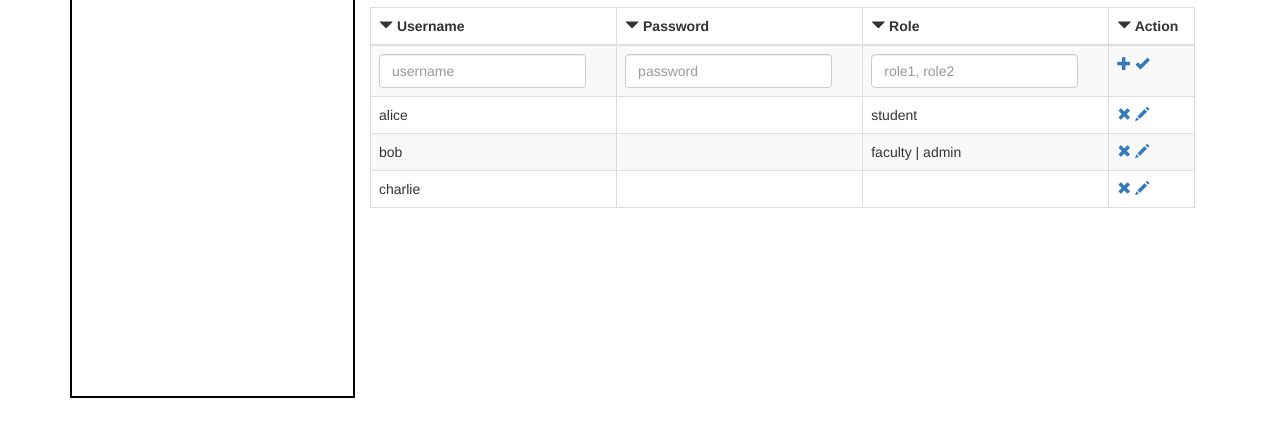
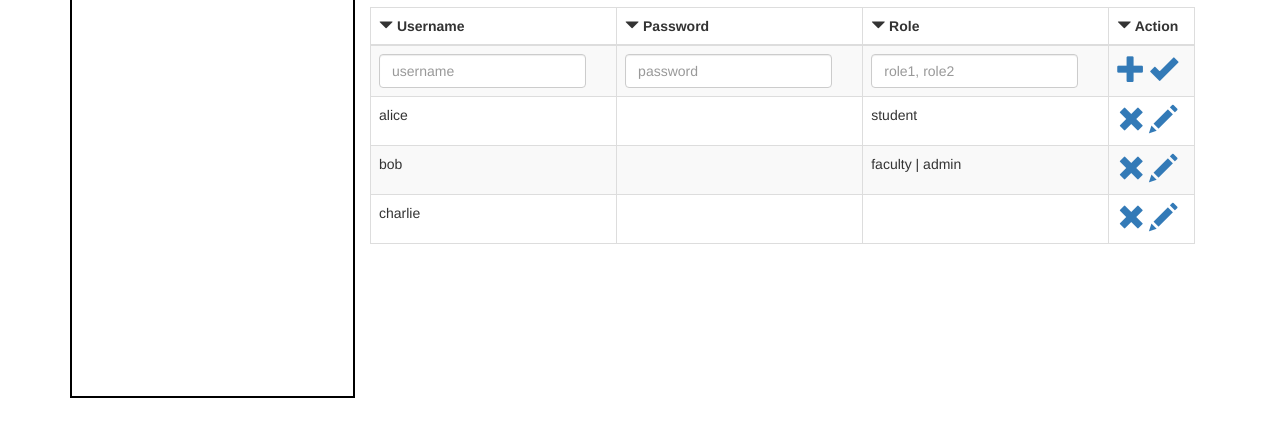
Before and after one commit to srujansanthosh/cs5610fall2015, a website: page public/assignment/admin.html in a window 1280 px wide. Shown: the part 209-646 px from the top of the page. Drawn offline with nearby package versions, Linux system fonts and the light colour scheme.

Commit message:
added some modifications to admin page and new class in styles.css

```diff
--- a/public/assignment/admin.html
+++ b/public/assignment/admin.html
@@ -37,7 +37,7 @@
 					<h3>Users</h3>
 
 
-  			<table class="table table-striped table table-bordered">
+  			<table class="table table-striped table table-bordered ">
 					<thead>
 						<tr>
 							<th>
@@ -80,8 +80,8 @@
 								</form>
 							</td>
 							<td>
-								<a href="#"><span class="glyphicon glyphicon-plus"></span></a>
-								<a href="#"><span class="glyphicon glyphicon-ok"></span></a>
+								<a href="#"><span class="glyphicon glyphicon-plus icon-font"></span></a>
+								<a href="#"><span class="glyphicon glyphicon-ok icon-font"></span></a>
 							</td>
 						</tr>
 
@@ -91,8 +91,8 @@
 							<td></td>
 							<td>student</td>
 							<td>
-								<a href="#"><span class="glyphicon glyphicon-remove"></span></a>
-								<a href="#"><span class="glyphicon glyphicon-pencil"></span></a>
+								<a href="#"><span class="glyphicon glyphicon-remove icon-font"></span></a>
+								<a href="#"><span class="glyphicon glyphicon-pencil icon-font"></span></a>
 							</td>
 						</tr>
 						<tr>
@@ -100,8 +100,8 @@
 							<td></td>
 							<td>faculty | admin</td>
 							<td>
-								<a href="#"><span class="glyphicon glyphicon-remove"></span></a>
-								<a href="#"><span class="glyphicon glyphicon-pencil"></span></a>
+								<a href="#"><span class="glyphicon glyphicon-remove icon-font"></span></a>
+								<a href="#"><span class="glyphicon glyphicon-pencil icon-font"></span></a>
 							</td>
 						</tr>
 						<tr>
@@ -109,8 +109,8 @@
 							<td></td>
 							<td></td>
 							<td>
-								<a href="#"><span class="glyphicon glyphicon-remove"></span></a>
-								<a href="#"><span class="glyphicon glyphicon-pencil"></span></a>
+								<a href="#"><span class="glyphicon glyphicon-remove icon-font"></span></a>
+								<a href="#"><span class="glyphicon glyphicon-pencil icon-font"></span></a>
 							</td>
 						</tr>
 					</tbody>
```
Also changed, not shown: public/assignment/styles.css (line endings or trailing spaces).
